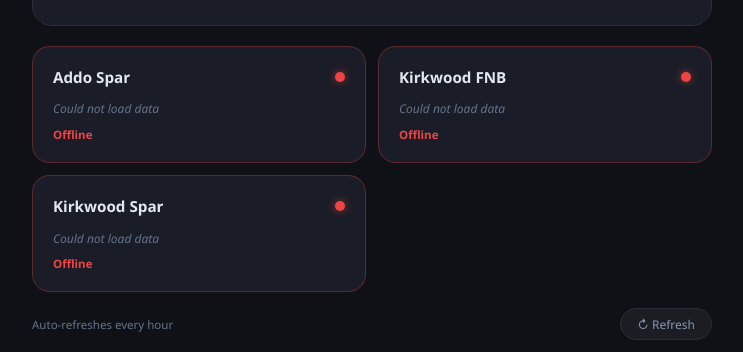
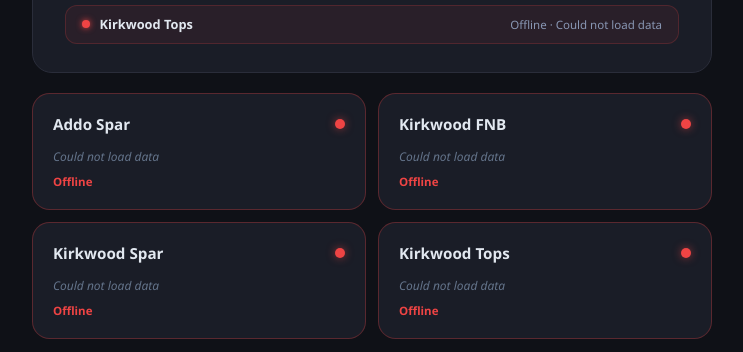
Before and after one commit to GenergyDashboard/Kirkwood-Sites---PV-Fleet-Alert-Dashboard, a plain HTML site: page index.html in a window 1280 px wide. Shown: the part 448-800 px from the top of the page, without its empty margins (268-1011 px from the left). Drawn offline with Linux system fonts and the light colour scheme; no server answers.

Commit message:
Update index.html

```diff
--- a/index.html
+++ b/index.html
@@ -343,6 +343,11 @@
       dataUrl: "https://GenergyDashboard.github.io/Kirkwood-Sites---Kirkwood-Spar/data/processed.json",
       siteUrl: "https://GenergyDashboard.github.io/Kirkwood-Sites---Kirkwood-Spar/",
     },
+    {
+      name:    "Kirkwood Tops",
+      dataUrl: "https://GenergyDashboard.github.io/Kirkwood-Sites---Kirkwood-Tops/data/processed.json",
+      siteUrl: "https://GenergyDashboard.github.io/Kirkwood-Sites---Kirkwood-Tops/",
+    },
     // Add more sites here:
     // { name: "Site Name", dataUrl: "https://...", siteUrl: "https://..." },
   ];
```
